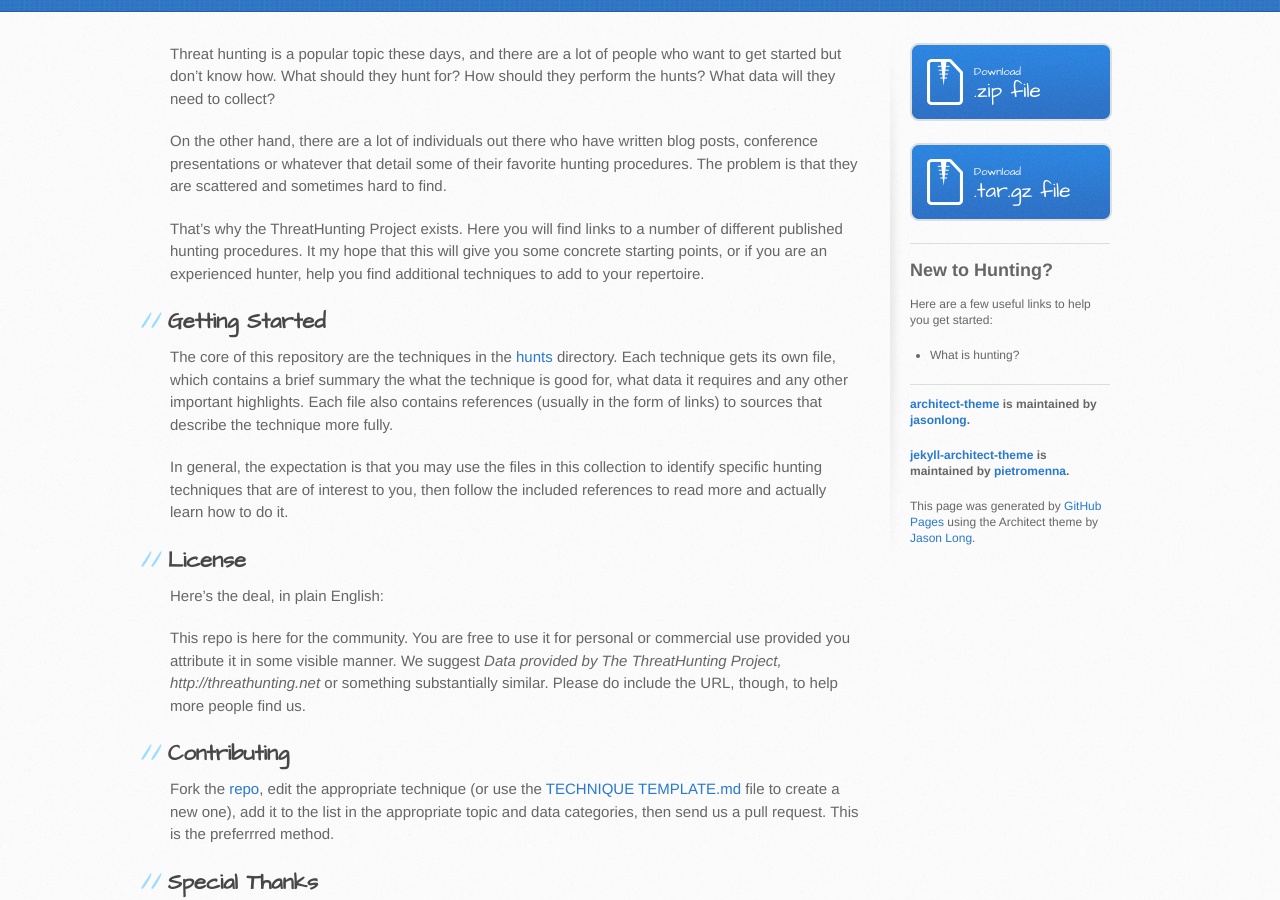
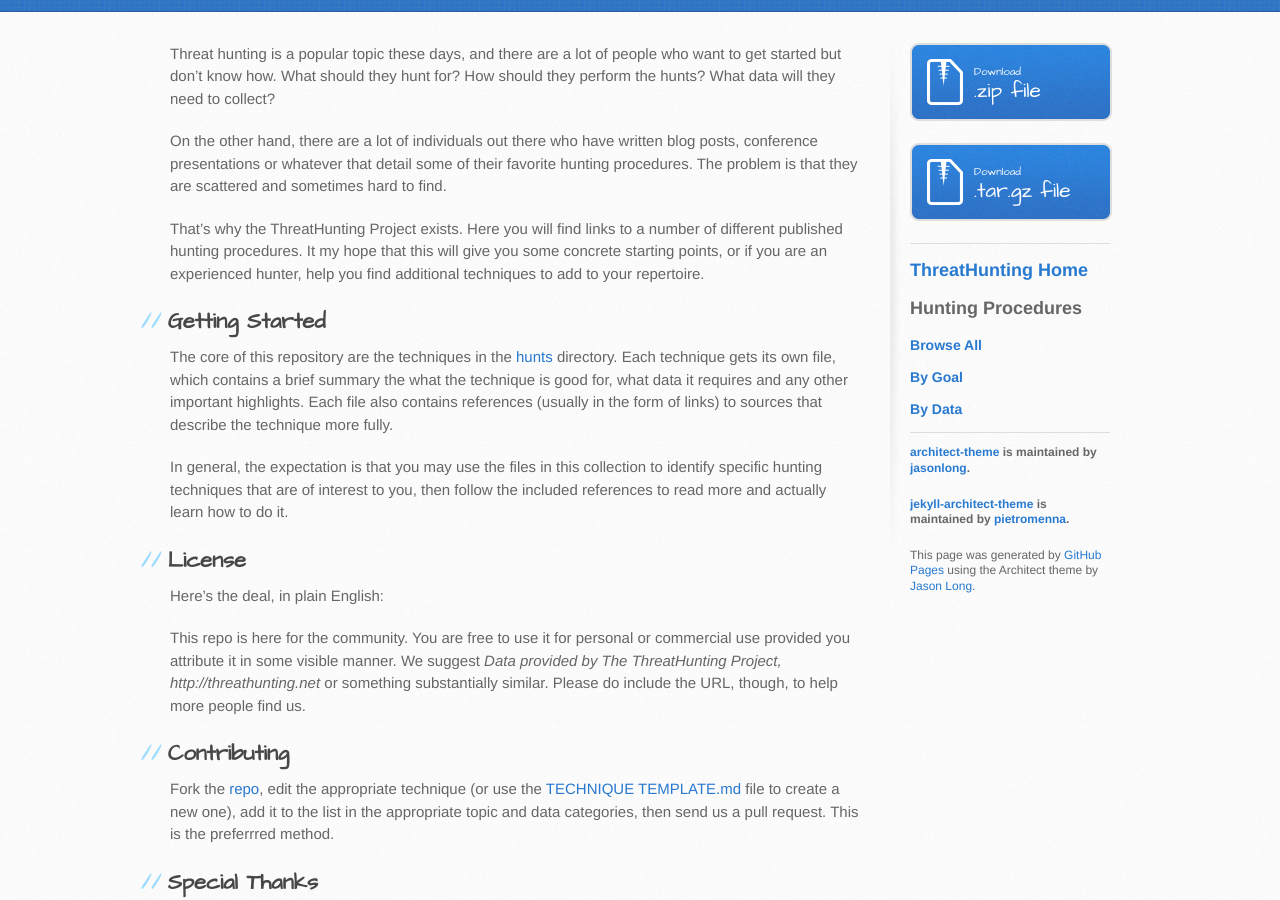
Before and after one commit to ThreatHuntingProject/ThreatHunting, a Jekyll site: the page built from index.md, in a window 1280 px wide and 900 px high, scrolled down 367 px. Built offline with Jekyll 4.4.1, drawn with Linux system fonts in a browser that asks for light colours.

Commit message:
Created static pages for procedure indices and hunting intro

```diff
--- a/_layouts/default.html
+++ b/_layouts/default.html
@@ -45,14 +45,11 @@
           </a>
 
 	  <hr>
-
-	  <h2>New to Hunting?</h2>
-	  <p>Here are a few useful links to help you get started:</p>
-
-	  <ul>
-	    <li> What is hunting?
-	  </ul>
-
+	  <h2><a href="{{ site.baseurl }}/index.html">ThreatHunting Home</a></h2>
+	  <h2>Hunting Procedures</h2>
+	    <h3><a href="{{ site.github.repository_url }}/blob/master/hunts">Browse All</a></h3>
+	    <h3><a href="{{ site.baseurl }}/goal-index">By Goal</a></h3>
+	    <h3><a href="{{ site.baseurl }}/data-index">By Data</a></h3>
 	  <hr>
 
           <p class="repo-owner"><a href="https://github.com/jasonlong/architect-theme">architect-theme</a> is maintained by <a href="https://github.com/jasonlong">jasonlong</a>.</p>
--- a/index.md
+++ b/index.md
@@ -1,6 +1,6 @@
 ---
 layout: default
-title: The ThreatHunting Project
+title: ThreatHunting Home
 ---
 
 Threat hunting is a popular topic these days, and
```
Also changed, not shown: index-by-data.md (added, +44 -0 lines), index-by-purpose.md (added, +47 -0 lines), new-to-hunting.md (added, +7 -0 lines).
